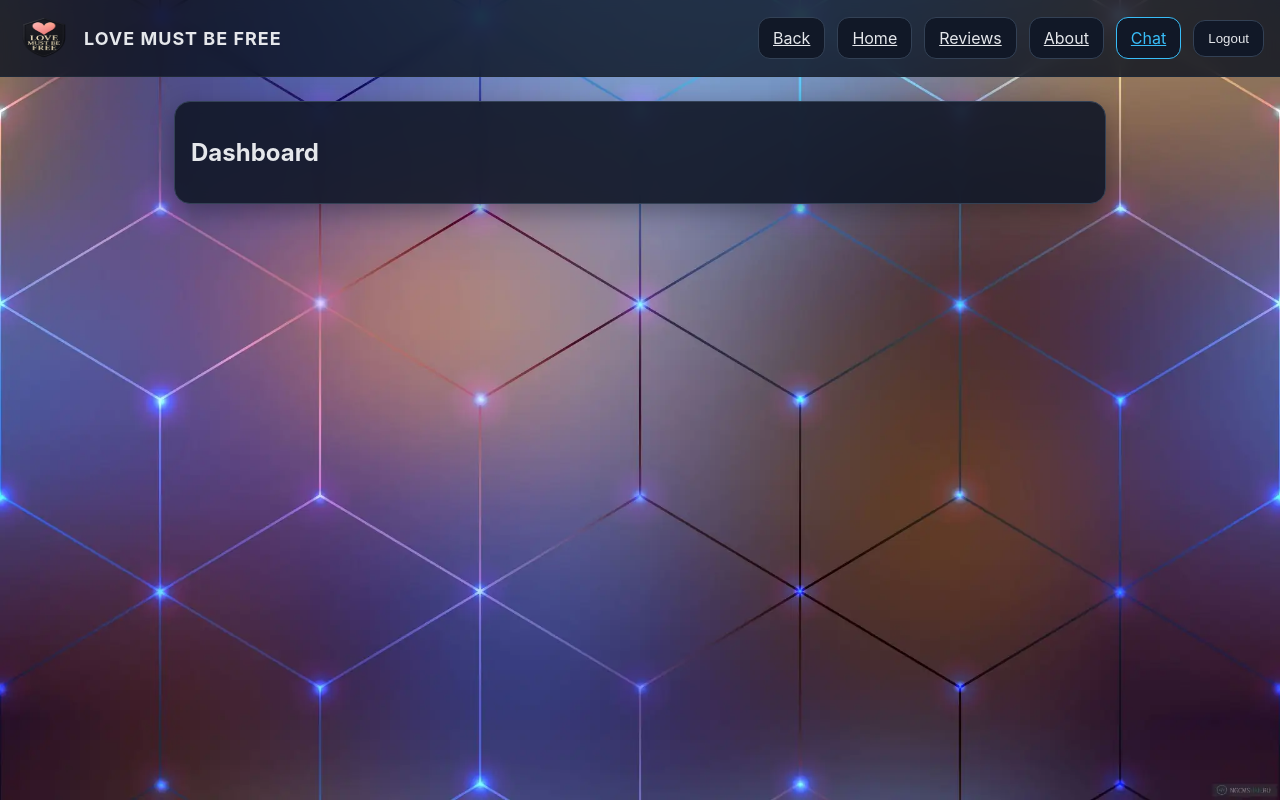
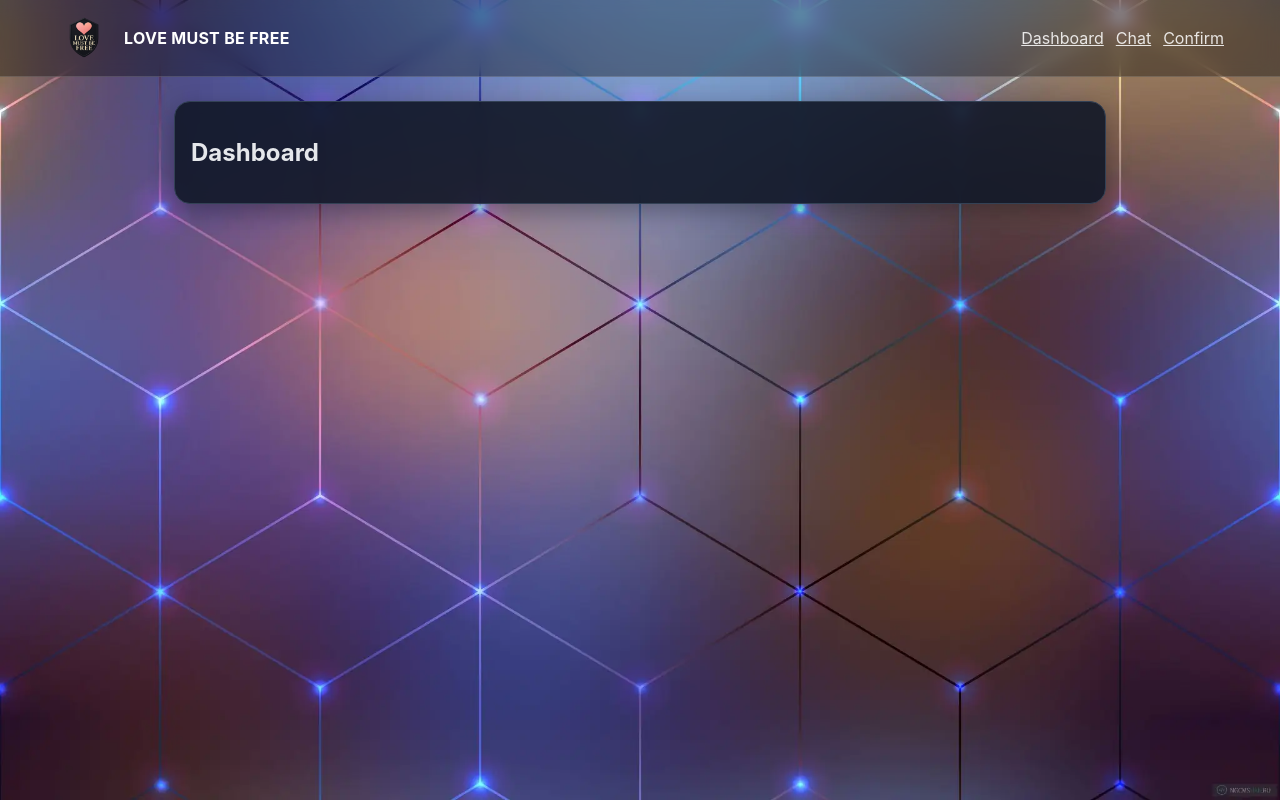
Before and after one commit to Jorgor-prog/LOVE_MUST_BE_FREE_fin, a Next.js app: page /dashboard in a window 1280 px wide. Built offline with nearby package versions, Linux system fonts and the light colour scheme; no server answers.

Commit message:
Update UserTopBar.tsx

```diff
--- a/components/UserTopBar.tsx
+++ b/components/UserTopBar.tsx
@@ -1,73 +1,26 @@
-'use client';
-import Link from 'next/link';
-import Image from 'next/image';
-import React, { useEffect, useState } from 'react';
+'use client'
 
-export default function UserTopBar({ compact=false }:{compact?:boolean}){
-  const [hasUnread, setHasUnread] = useState(false);
-  const [homeHref, setHomeHref] = useState('/dashboard');
+import Image from 'next/image'
+import Link from 'next/link'
+import { usePathname } from 'next/navigation'
 
-  useEffect(()=>{
-    const pickHome = async ()=>{
-      try{
-        const r = await fetch('/api/me', { cache:'no-store' });
-        const j = await r.json();
-        const role = j?.user?.role || 'USER';
-        const lastStep = j?.user?.codeConfig?.lastStep || 1;
-        const started = typeof window!=='undefined' && localStorage.getItem('code_started')==='1';
-        if (role==='ADMIN') setHomeHref('/admin'); else setHomeHref(started || lastStep>=6 ? '/confirm' : '/dashboard');
-      }catch{}
-    };
-    pickHome();
-    const t = setInterval(async ()=>{
-      try{
-        const me = await fetch('/api/me', { cache:'no-store' }).then(x=>x.json());
-        const role = me?.user?.role || 'USER';
-        if (role==='ADMIN'){
-          const j = await fetch('/api/chat/inbox', { cache:'no-store' }).then(x=>x.json()).catch(()=>null);
-          const latest = Number(j?.latest || 0);
-          if (typeof window!=='undefined'){
-            const k='admin_seen_latest';
-            const onAdminChat = window.location.pathname.startsWith('/admin/users/');
-            if (onAdminChat && latest) { localStorage.setItem(k, String(latest)); setHasUnread(false); }
-            else setHasUnread(latest > Number(localStorage.getItem(k)||'0'));
-          }
-        } else {
-          const j = await fetch('/api/chat/inbox', { cache:'no-store' }).then(x=>x.json()).catch(()=>null);
-          const id = Number(j?.latestId||0);
-          if (typeof window!=='undefined'){
-            const k='inbox_last_seen';
-            const seen = Number(localStorage.getItem(k)||'0');
-            setHasUnread(id>seen);
-          }
-        }
-      }catch{}
-    }, 4000);
-    return ()=>clearInterval(t);
-  },[]);
-
-  async function logout(){
-    await fetch('/api/auth/logout',{method:'POST'});
-    location.href='/login';
-  }
-
+export default function UserTopBar() {
+  const pathname = usePathname()
   return (
-    <div className="topbar">
-      <div className="logo">
-        <Image src="/images/Logo_3.webp" width={56} height={56} alt="" />
-        <span>LOVE MUST BE FREE</span>
+    <header style={{position:'sticky', top:0, zIndex:20, backdropFilter:'blur(8px)', background:'rgba(0,0,0,.35)', borderBottom:'1px solid rgba(255,255,255,.15)'}}>
+      <div style={{display:'flex', alignItems:'center', justifyContent:'space-between', gap:16, padding:'10px 16px', maxWidth:1200, margin:'0 auto'}}>
+        <div style={{display:'flex', alignItems:'center', gap:12}}>
+          <div style={{position:'relative', width:56, height:56}}>
+            <Image src="/images/Logo_3.webp" alt="" fill style={{objectFit:'contain'}} priority />
+          </div>
+          <span style={{color:'#fff', fontWeight:700, letterSpacing:.3}}>LOVE MUST BE FREE</span>
+        </div>
+        <nav style={{display:'flex', gap:12}}>
+          <Link href="/" style={{color: pathname==='/' ? '#fff' : 'rgba(255,255,255,.85)'}}>Dashboard</Link>
+          <Link href="/chat" style={{color: pathname==='/chat' ? '#fff' : 'rgba(255,255,255,.85)'}}>Chat</Link>
+          <Link href="/confirm" style={{color: pathname==='/confirm' ? '#fff' : 'rgba(255,255,255,.85)'}}>Confirm</Link>
+        </nav>
       </div>
-      <div className="row" style={{flexWrap:'wrap'}}>
-        <Link className="btn" href={homeHref}>Back</Link>
-        <Link className="btn" href={homeHref}>Home</Link>
-        <Link className="btn" href="/reviews">Reviews</Link>
-        <Link className="btn" href="/about">About</Link>
-        <Link className="btn" href="/chat" style={{position:'relative', borderColor:'#38bdf8', color:'#38bdf8'}}>
-          Chat
-          {hasUnread && <span style={{position:'absolute', top:-4, right:-6, width:12, height:12, borderRadius:999, background:'#ef4444', boxShadow:'0 0 0 2px rgba(10,14,23,0.62)'}}/>}
-        </Link>
-        <button className="btn" onClick={logout}>Logout</button>
-      </div>
-    </div>
-  );
+    </header>
+  )
 }
```
